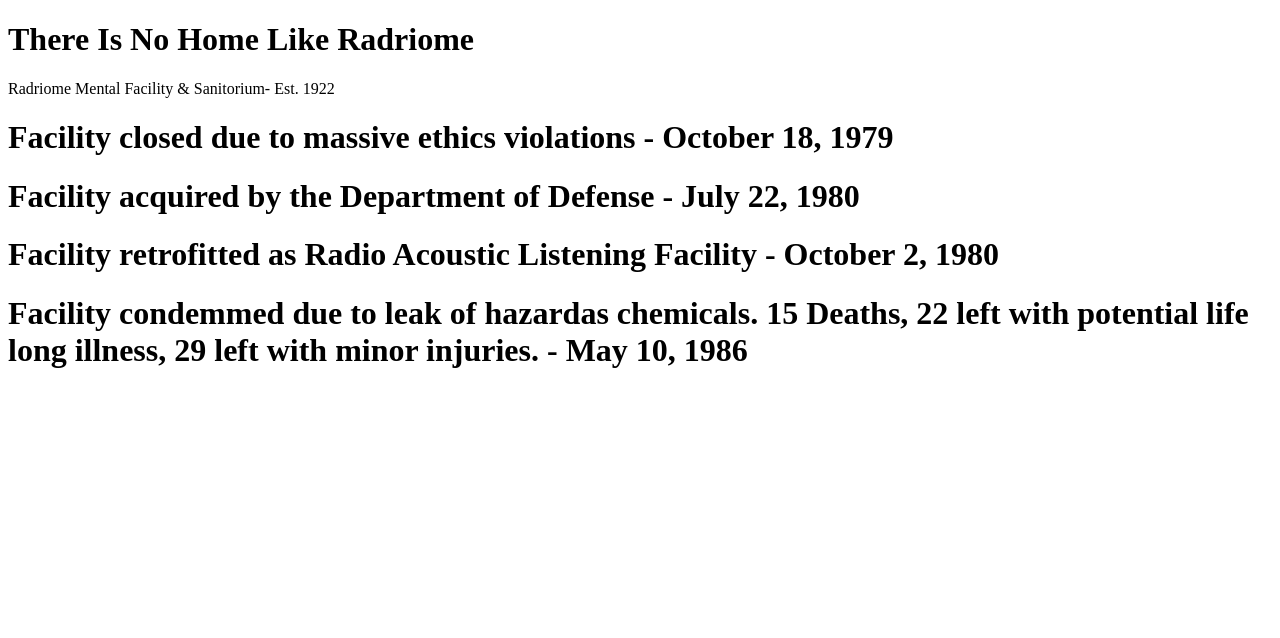
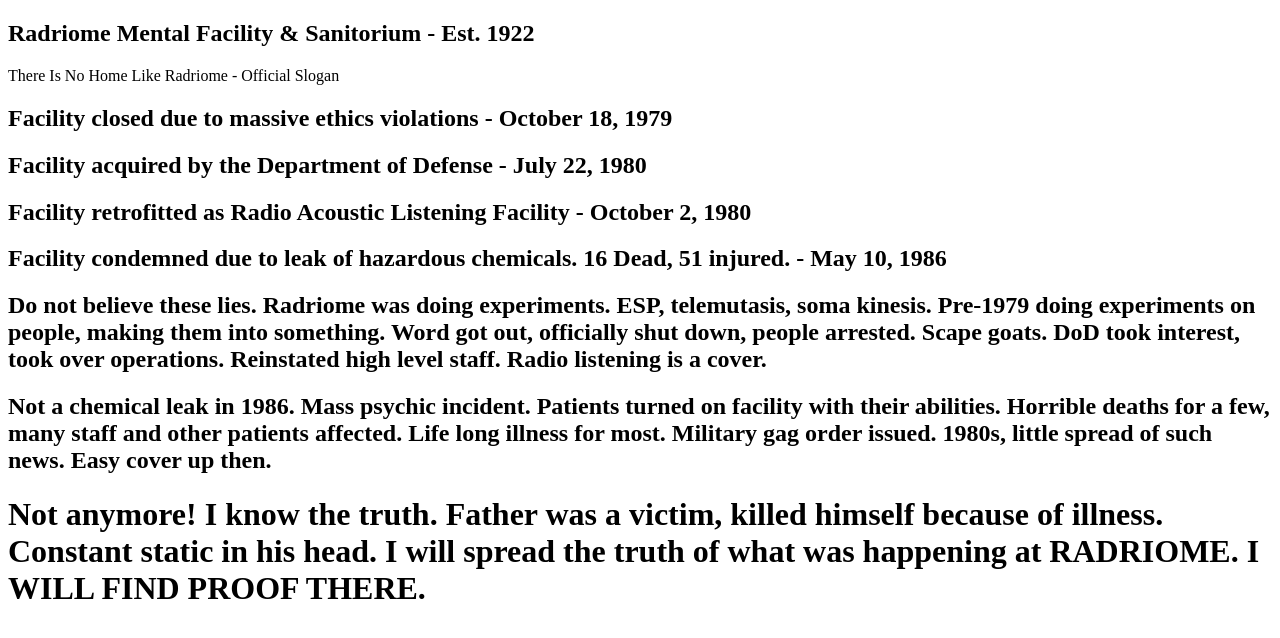
Before and after one commit to Chillbit/Chillbit.github.io, a plain HTML site: page index.html in a window 1280 px wide. Drawn offline with Linux system fonts and the light colour scheme.

Commit message:
Update index.html

```diff
--- a/index.html
+++ b/index.html
@@ -6,13 +6,17 @@
     <style></style>
   </head>
   <body>
-	  <h1>There Is No Home Like Radriome</h1>
-	  <p>Radriome Mental Facility & Sanitorium- Est. 1922</p>
+	  <h2>Radriome Mental Facility & Sanitorium - Est. 1922</h2>
+	  <p>There Is No Home Like Radriome - Official Slogan</p>
+	  <h2>Facility closed due to massive ethics violations - October 18, 1979</h2>
+	<h2>Facility acquired by the Department of Defense - July 22, 1980</h2>
+	  <h2>Facility retrofitted as Radio Acoustic Listening Facility - October 2, 1980</h2>
+	  <h2>Facility condemned due to leak of hazardous chemicals. 16 Dead, 51 injured. - May 10, 1986</h2>
 
-	  <h1>Facility closed due to massive ethics violations - October 18, 1979</h1>
-	<h1>Facility acquired by the Department of Defense - July 22, 1980</h1>
-	  <h1>Facility retrofitted as Radio Acoustic Listening Facility - October 2, 1980</h1>
-	  <h1>Facility condemmed due to leak of hazardas chemicals. 15 Deaths, 22 left with potential life long illness, 29 left with minor injuries. - May 10, 1986</h1>
+	  <h2>Do not believe these lies. Radriome was doing experiments. ESP, telemutasis, soma kinesis. Pre-1979 doing experiments on people, making them into something. Word got out, officially shut down, people arrested. Scape goats. DoD took interest, took over operations. Reinstated high level staff. Radio listening is a cover.</h2>
+	  <h2>Not a chemical leak in 1986. Mass psychic incident. Patients turned on facility with their abilities. Horrible deaths for a few, many staff and other patients affected. Life long illness for most. Military gag order issued. 1980s, little spread of such news. Easy cover up then.</h2>
+
+	  <h1>Not anymore! I know the truth. Father was a victim, killed himself because of illness. Constant static in his head. I will spread the truth of what was happening at RADRIOME. I WILL FIND PROOF THERE.</h1>
 
   </body>
 </html>
```
